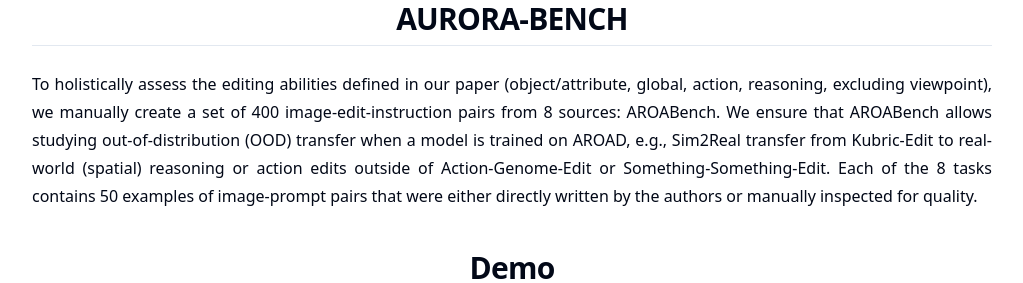
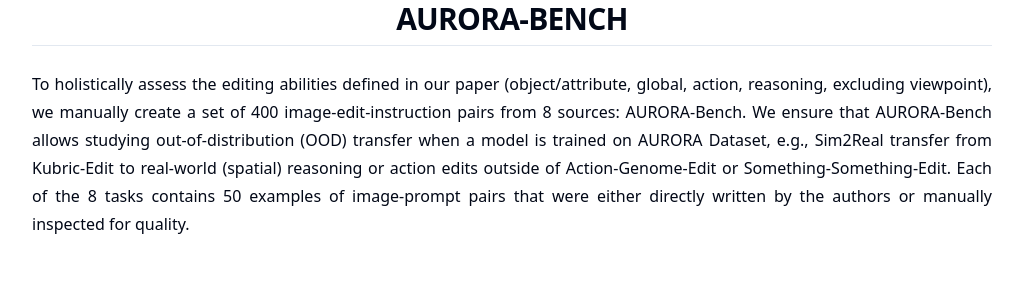
Before and after one commit to aurora-editing/aurora-editing.github.io, a React (Vite) app: page / in a window 1280 px wide. Shown: the part 2404-2687 px from the top of the page, without its empty margins (128-1151 px from the left). Built offline with nearby package versions, Linux system fonts and the light colour scheme.

Commit message:
old name updated

```diff
--- a/src/Body.tsx
+++ b/src/Body.tsx
@@ -18,9 +18,9 @@ export const Body = () => {
         <p className="leading-7 [&:not(:first-child)]:mt-6 text-justify">
             An image editing model should be able to perform diverse edits, ranging from object replacement and changing attributes or style to performing actions or movements, which require various forms of reasoning. Current general instruction-guided editing models have significant shortcomings with action and reasoning-centric edits. Object, attribute, or stylistic changes can be learned from visually static datasets. However, high-quality data for action and reasoning-centric edits is scarce and must come from entirely different sources that cover physical dynamics, temporality, and spatial reasoning.
             <br />
-            To address this, we meticulously curate the AROAD Dataset (Action-Reasoning-Object-Attribute), a collection of high-quality training data, human-annotated and curated from videos and simulation engines. We focus on a key aspect of quality training data: triplets (source image, prompt, target image) that contain a single meaningful visual change described by the prompt, ensuring truly minimal changes between source and target images.
+            To address this, we meticulously curate the AURORA Dataset (Action-Reasoning-Object-Attribute), a collection of high-quality training data, human-annotated and curated from videos and simulation engines. We focus on a key aspect of quality training data: triplets (source image, prompt, target image) that contain a single meaningful visual change described by the prompt, ensuring truly minimal changes between source and target images.
             <br />
-            To demonstrate the value of our dataset, we evaluate an AROAD-finetuned model on a new expert-curated benchmark (AROABench) covering eight diverse editing tasks. Our model significantly outperforms previous editing models as judged by human raters. For automatic evaluations, we find important flaws in previous metrics and caution their use for semantically hard editing tasks. Instead, we propose a new automatic metric that focuses on discriminative understanding.
+            To demonstrate the value of our dataset, we evaluate an AURORA-finetuned model on a new expert-curated benchmark (AURORA-Bench) covering eight diverse editing tasks. Our model significantly outperforms previous editing models as judged by human raters. For automatic evaluations, we find important flaws in previous metrics and caution their use for semantically hard editing tasks. Instead, we propose a new automatic metric that focuses on discriminative understanding.
             <br />
             We hope that our efforts in (1) curating a quality training dataset and an evaluation benchmark, (2) developing critical evaluations, and (3) releasing a state-of-the-art model will fuel further progress in general image editing.
           </p>
@@ -34,7 +34,7 @@ export const Body = () => {
       </Section>
       <Section title="AURORA-BENCH">
         <p className="leading-7 [&:not(:first-child)]:mt-6 text-justify">
-          To holistically assess the editing abilities defined in our paper (object/attribute, global, action, reasoning, excluding viewpoint), we manually create a set of 400 image-edit-instruction pairs from 8 sources: AROABench. We ensure that AROABench allows studying out-of-distribution (OOD) transfer when a model is trained on AROAD, e.g., Sim2Real transfer from Kubric-Edit to real-world (spatial) reasoning or action edits outside of Action-Genome-Edit or Something-Something-Edit. Each of the 8 tasks contains 50 examples of image-prompt pairs that were either directly written by the authors or manually inspected for quality.
+          To holistically assess the editing abilities defined in our paper (object/attribute, global, action, reasoning, excluding viewpoint), we manually create a set of 400 image-edit-instruction pairs from 8 sources: AURORA-Bench. We ensure that AURORA-Bench allows studying out-of-distribution (OOD) transfer when a model is trained on AURORA Dataset, e.g., Sim2Real transfer from Kubric-Edit to real-world (spatial) reasoning or action edits outside of Action-Genome-Edit or Something-Something-Edit. Each of the 8 tasks contains 50 examples of image-prompt pairs that were either directly written by the authors or manually inspected for quality.
         </p>
       </Section>
       <Section title="Demo">
```
